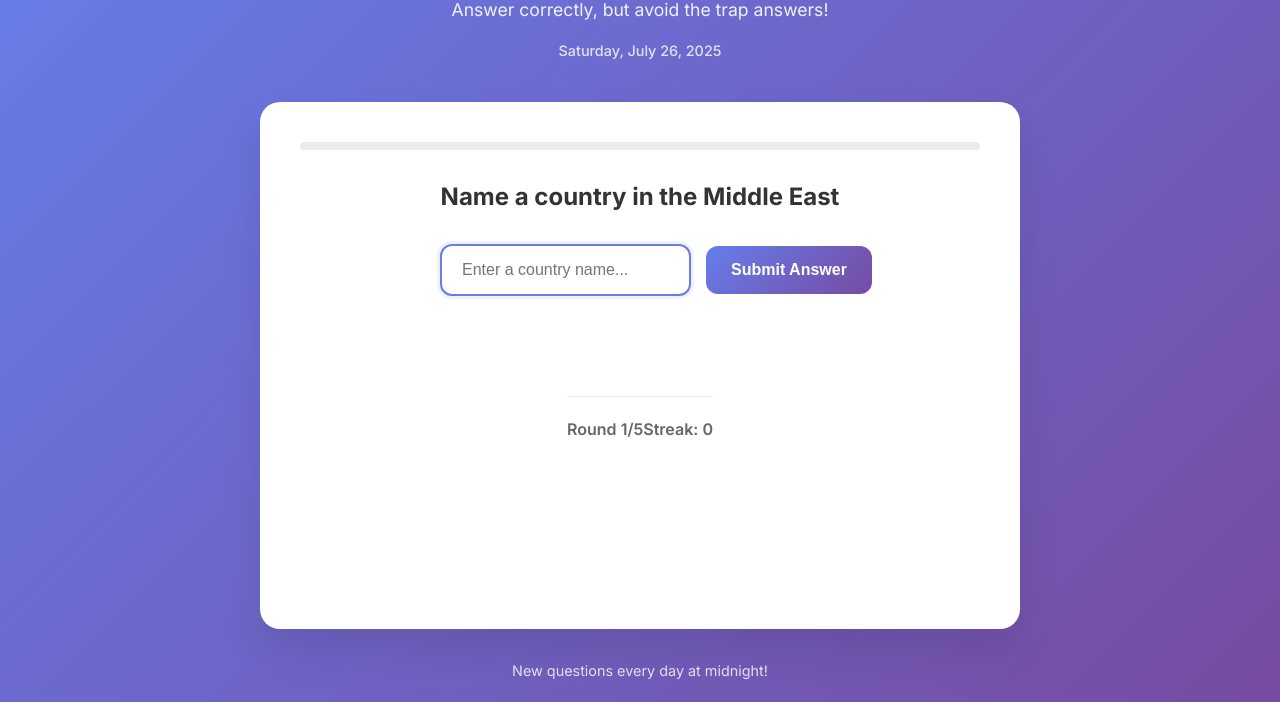
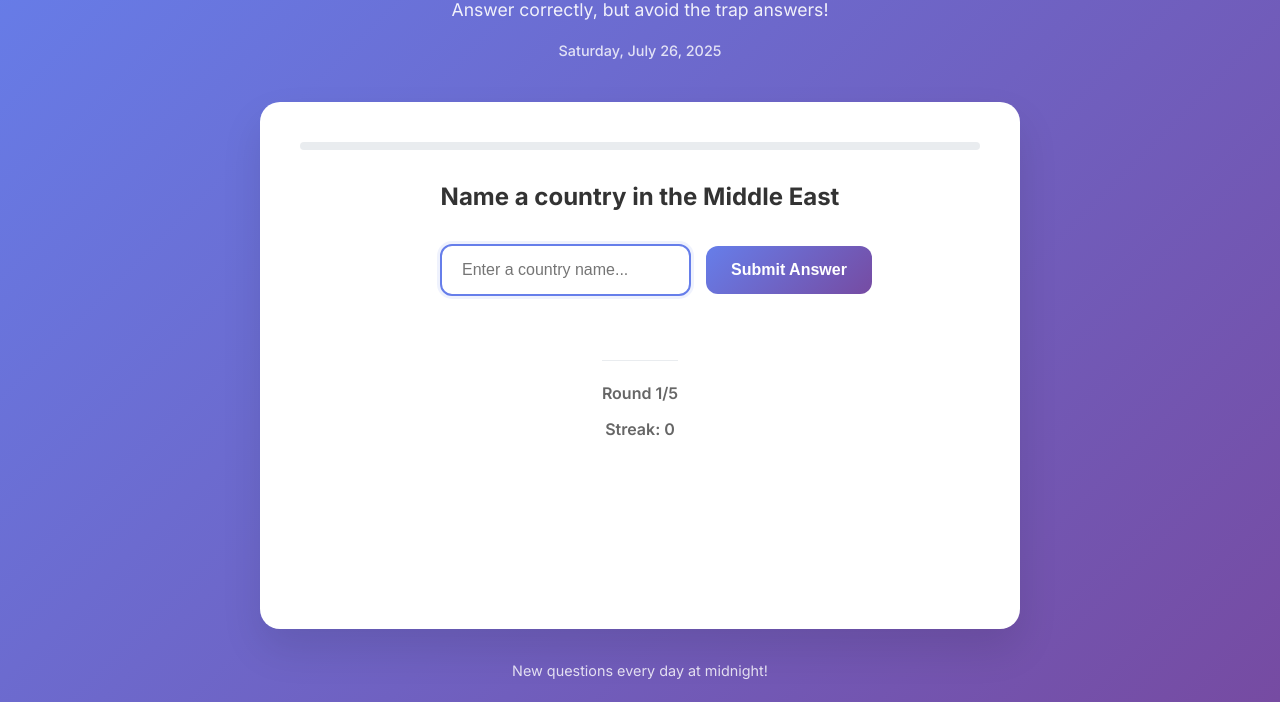
Before and after one commit to jomay123/GeoGame, a plain HTML site: page index.html in a window 1280 px wide. Both pictures are taken after a click on the button "Start Today's Challenge". Shown: the part 98-800 px from the top of the page. Drawn offline with Linux system fonts and the light colour scheme.

Commit message:
Small UI change

```diff
--- a/styles.css
+++ b/styles.css
@@ -278,16 +278,18 @@ header h1 {
 
 .game-info {
     display: flex;
-    justify-content: space-between;
-    align-items: center;
+    flex-direction: column;
+    gap: 10px;
     padding: 20px 0;
     border-top: 1px solid #e9ecef;
     margin-top: auto;
+    text-align: center;
 }
 
 .round-info, .streak-info {
     font-weight: 600;
     color: #666;
+    font-size: 1rem;
 }
 
 .result-content {
```
